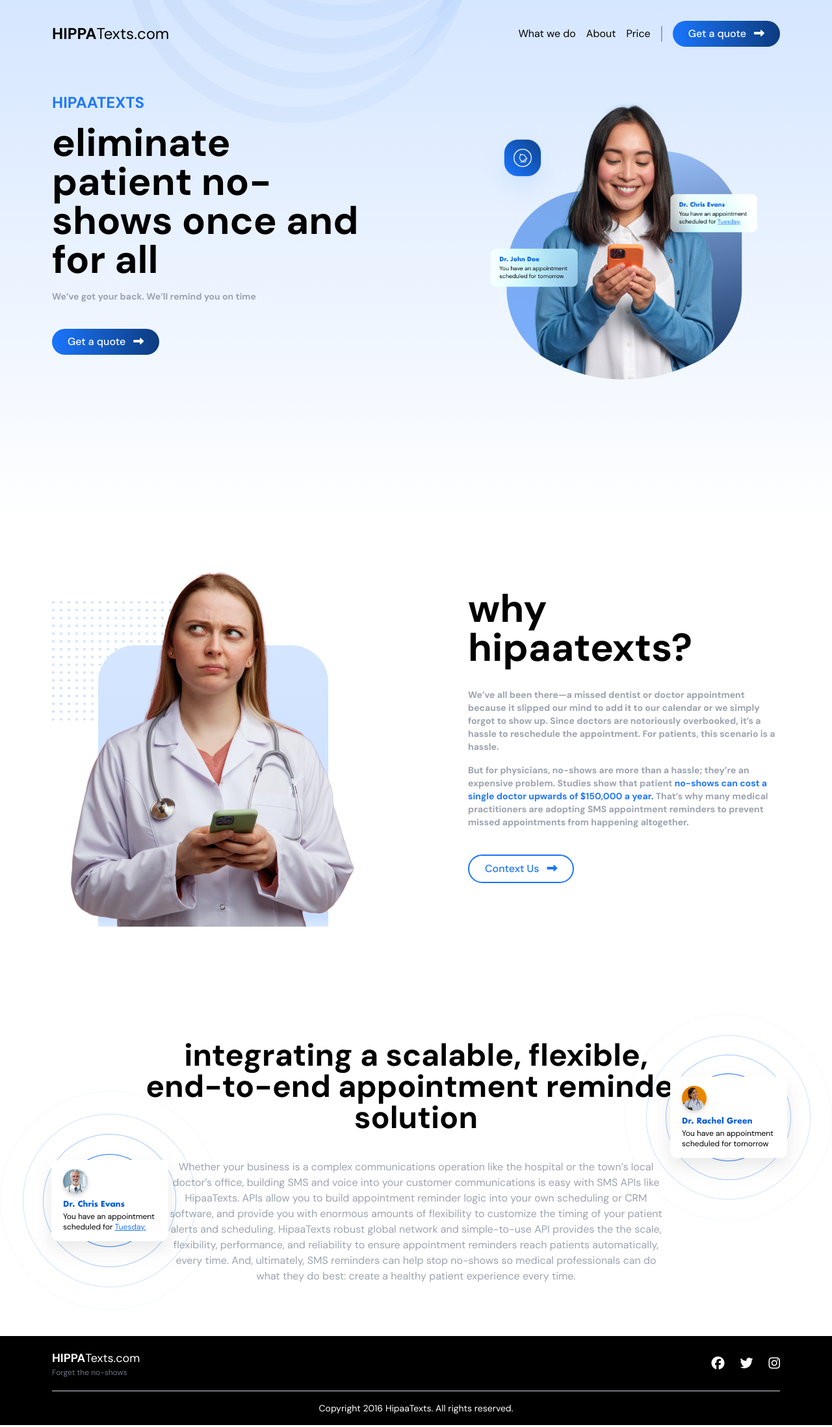
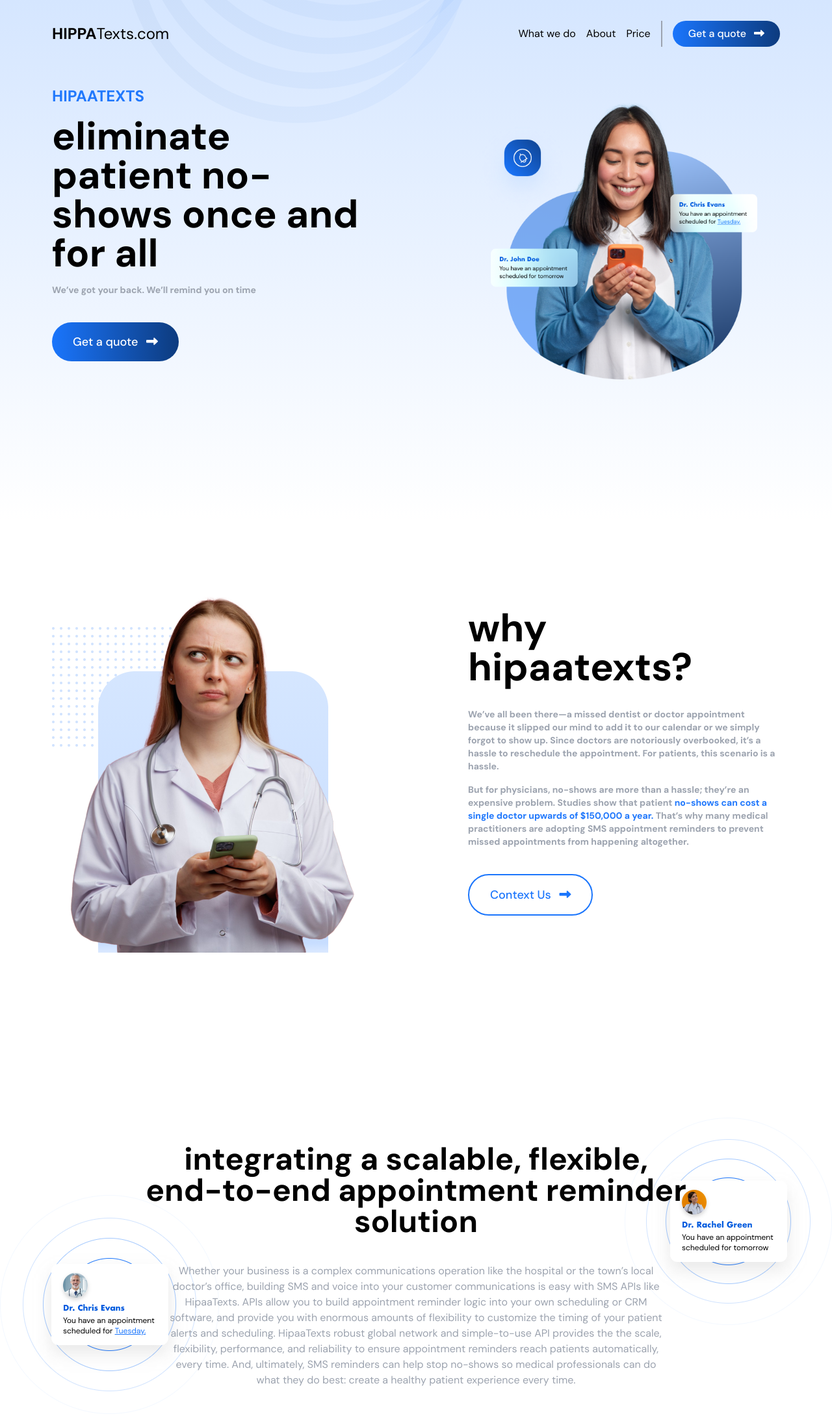
Before and after one commit to Abhishek-733/assignment-project, a website: page src/index.html in a window 1280 px wide. Shown: the top 2196 px of the page at 65% size. Drawn offline with Linux system fonts and the light colour scheme.

Commit message:
added run scripts

```diff
--- a/package.json
+++ b/package.json
@@ -4,7 +4,9 @@
   "description": "",
   "main": "index.js",
   "scripts": {
-    "start": "npx tailwindcss -i ./src/input.css -o ./src/style.css --watch"
+    "css:watch": "npx tailwindcss -i ./src/input.css -o ./src/style.css --watch",
+    "css:build": "npx tailwindcss -i ./src/input.css -o ./src/style.css",
+    "start": "npm run css:build && http-server ./src"
   },
   "keywords": [],
   "author": "",
@@ -13,6 +15,7 @@
     "tailwindcss": "^3.0.18"
   },
   "dependencies": {
+    "http-server": "^14.1.0",
     "postcss": "^8.4.5"
   }
 }
--- a/src/index.html
+++ b/src/index.html
@@ -37,7 +37,7 @@
   <body>
     <!-- Hero section` -->
     <section
-      class="min-h-screen bg-gradient-to-b from-lightbackground to-white relative"
+      class="min-h-screen bg-gradient-to-b from-lightbackground to-white relative mb-10 md:mb-20"
     >
       <div class="hero-background-mask">
         <img src="./assets/Mask Group 2.svg" />
@@ -49,6 +49,10 @@
             <p class="text-2xl"><span class="font-bold">HIPPA</span>Texts.com</p>
           </div>
 
+          <button type="button" class="md:hidden text-lg p-4">
+            <i class="fas fa-bars"></i>
+          </button>
+          <div class="hidden md:flex">
             <ul class="flex gap-4 items-center border-r-2 border-gray-400 px-4 mr-4">
               <li>What we do</li>
               <li>About</li>
@@ -57,6 +61,7 @@
             <button class="btn btn-primary">Get a quote
               <i class="fas fa-long-arrow-alt-right"></i>
             </button>
+        </div>
         </nav>
 
         <!-- Hero Content -->
@@ -66,14 +71,14 @@
           <!-- Text content -->
           <div class="text-section w-full flex flex-col justify-center">
             <p class="text-brandblue font-bold text-2xl">HIPAATEXTS</p>
-            <p class="font-bold text-black text-6xl my-4">
+            <p class="font-bold text-black text-4xl md:text-6xl my-4">
               eliminate patient no-shows once and for all
             </p>
             <p class="font-bold text-gray-400 text-sm">
               We’ve got your back. We’ll remind you on time
             </p>
             <div class="md:mt-10 mt-5">
-              <button class="btn btn-primary">Get a quote <i class="fas fa-long-arrow-alt-right"></i></button>
+              <button class="btn btn-primary btn-lg">Get a quote <i class="fas fa-long-arrow-alt-right"></i></button>
             </div>
           </div>
 
@@ -86,10 +91,10 @@
     </section>
 
     <!-- why hipaatexts section -->
-    <section class="min-h-screen py-10">
+    <section class="min-h-screen mb-10 md:mb-20">
       <div class="container h-full flex flex-col">
         <div
-          class="flex-grow flex md:flex-row flex-col gap-6 md:gap-40 mb-4"
+          class="flex-grow flex md:flex-row flex-col gap-6 md:gap-40"
         >
           <!-- Image -->
           <div class="img-section w-full">
@@ -98,7 +103,7 @@
 
           <!-- Text content -->
           <div class="text-section w-full flex flex-col justify-center">
-            <h1 class="font-bold text-6xl mb-4">why hipaatexts?</h1>
+            <h1 class="font-bold text-4xl md:text-6xl md:mb-4">why hipaatexts?</h1>
             <p class="font-bold text-gray-400 text-sm my-4">
               We’ve all been there—a missed dentist or doctor appointment
               because it slipped our mind to add it to our calendar or we simply
@@ -116,7 +121,7 @@
               missed appointments from happening altogether.
             </p>
             <div class="md:mt-10 mt-5">
-              <button class="btn btn-outline">Context Us <i class="fas fa-long-arrow-alt-right"></i></button>
+              <button class="btn btn-outline btn-lg">Context Us <i class="fas fa-long-arrow-alt-right"></i></button>
             </div>
           </div>
         </div>
@@ -124,12 +129,12 @@
     </section>
 
     <!-- solution section -->
-    <section class="relative mb-20">
-      <img class="absolute left-0 -bottom-10 hidden md:block" src="./assets/Group 20.png"/>
-      <img class="absolute right-0 -top-10 hidden md:block" src="./assets/Group 21.png"/>
+    <section class="relative mb-10 md:mb-20">
+      <img class="absolute left-0 -bottom-10 hidden md:block -z-10" src="./assets/Group 20.png"/>
+      <img class="absolute right-0 -top-10 hidden md:block -z-10" src="./assets/Group 21.png"/>
       <div class="container h-full">
         <div class="text-center md:w-3/4 md:mx-auto">
-          <h1 class="text-5xl font-bold mb-10">integrating a scalable, flexible, end-to-end appointment reminder solution</h1>
+          <h1 class="text-3xl md:text-5xl font-bold mb-5 md:mb-10">integrating a scalable, flexible, end-to-end appointment reminder solution</h1>
           <p class="md:px-8 text-gray-400">Whether your business is a complex communications operation like the hospital or the town’s local doctor’s office, building SMS and voice into your customer communications is easy with SMS APIs like HipaaTexts. APIs allow you to build appointment reminder logic into your own scheduling or CRM software, and provide you with enormous amounts of flexibility to customize the timing of your patient alerts and scheduling. HipaaTexts robust global network and simple-to-use API provides the the scale, flexibility, performance, and reliability to ensure appointment reminders reach patients automatically, every time. And, ultimately, SMS reminders can help stop no-shows so medical professionals can do what they do best: create a healthy patient experience every time.</p>
         </div>
       </div>
@@ -139,12 +144,11 @@
     <footer class="bg-black">
       <div class="container">
         <div class="border-b border-gray-300 text-white py-5 flex justify-between items-center">
-
           <div>
             <p class="text-whitesmoke text-lg"><span class="font-bold text-white">HIPPA</span>Texts.com</p>
             <p class="text-xs text-gray-500">Forget the no-shows</p>
           </div>
-          <ul class="flex gap-6 text-xl">
+          <ul class="flex gap-4 md:gap-6 text-xl">
             <li><i class="fab fa-facebook"></i></li>
             <li><i class="fab fa-twitter"></i></li>
             <li><i class="fab fa-instagram"></i></i></li>
--- a/src/input.css
+++ b/src/input.css
@@ -14,12 +14,15 @@
     font-family: DM Sans;
   }
   .btn-primary {
-    @apply bg-gradient-to-r from-lightblue to-deepblue text-white ;
+    @apply bg-gradient-to-r from-lightblue to-deepblue text-white;
 
   }
-
   .btn-outline {
     @apply border-2 border-lightblue text-lightblue;
+  }
+
+  .btn-lg {
+    @apply px-8 py-4 text-lg;
   }
 
   .btn > i.fas {
```
Also changed, not shown: src/style.css, 1 other file. Lines whose indentation alone changed are shown as unchanged.
